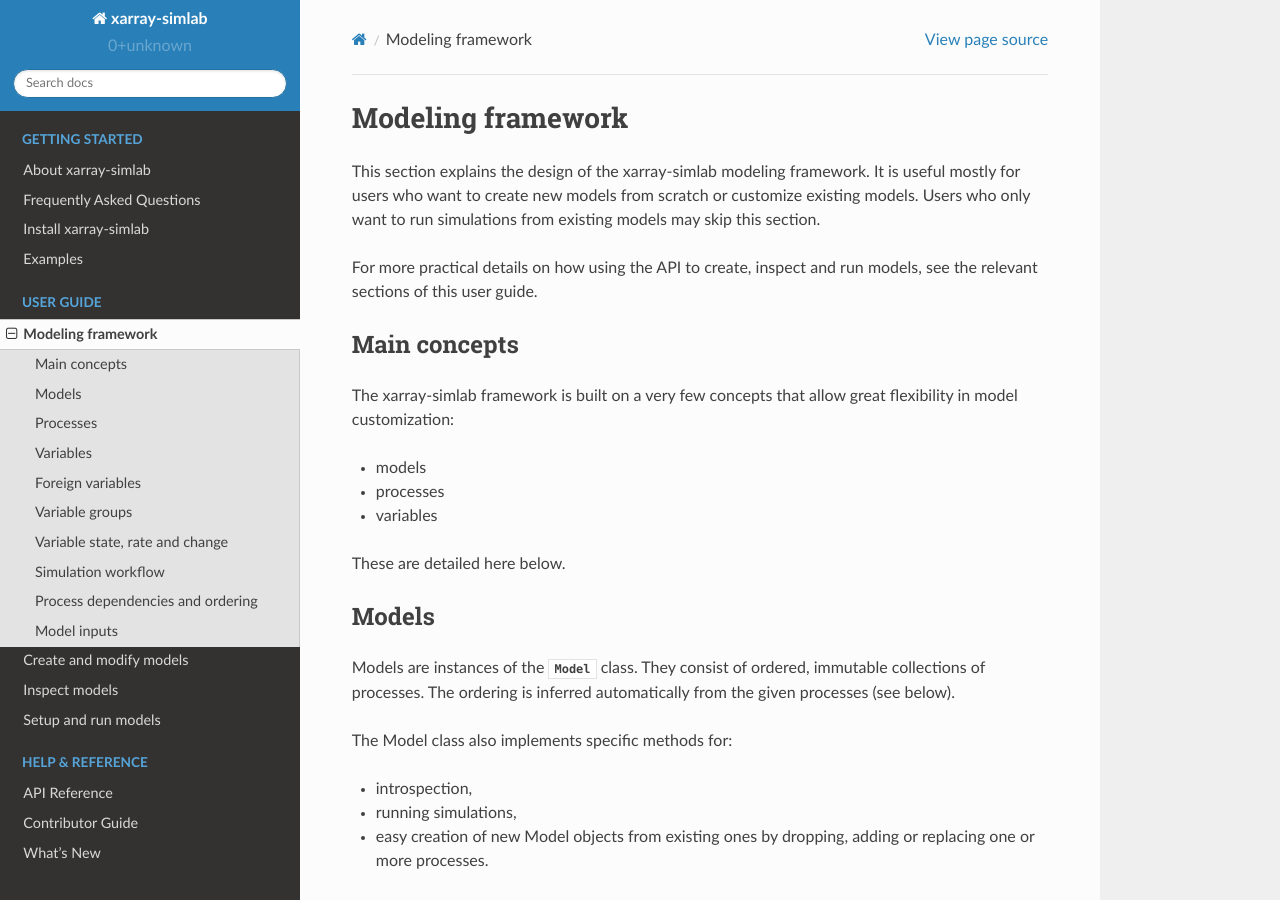
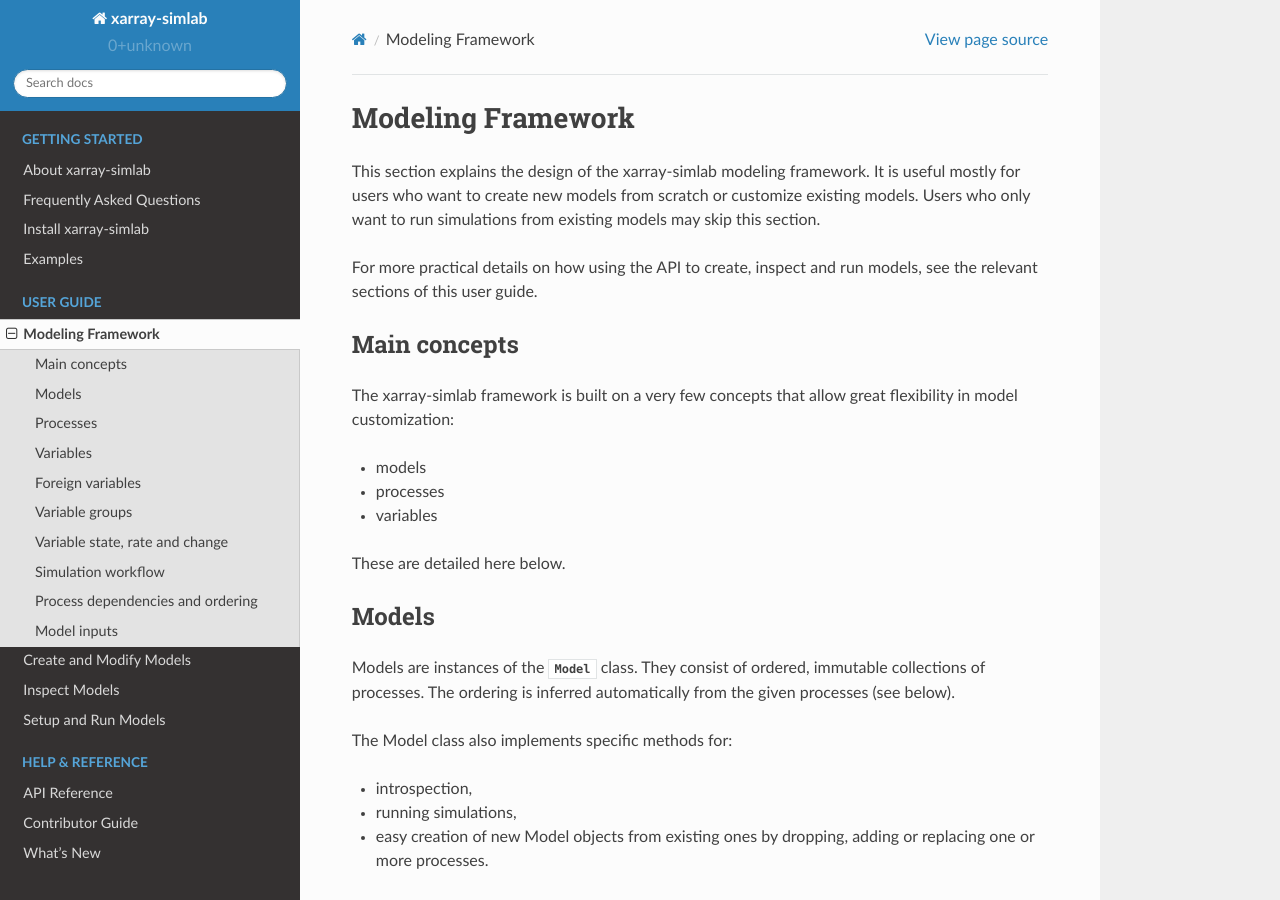
Before and after one commit to xarray-contrib/xarray-simlab, a Sphinx documentation site: the page built from doc/framework.rst, in a window 1280 px wide and 900 px high. Built offline with Sphinx 7.4.7 and the Read the Docs theme 2.0.0, drawn with Linux system fonts in a browser that asks for light colours; pages that are not in the unit, such as notebooks, are missing from menus; the version number could not be read and is left out.

Commit message:
DOC uppercase section titles

```diff
--- a/doc/create_model.rst
+++ b/doc/create_model.rst
@@ -1,6 +1,6 @@
 .. _create_model:
 
-Create and modify models
+Create and Modify Models
 ========================
 
 Like the previous :doc:`framework` section, this section is useful
--- a/doc/framework.rst
+++ b/doc/framework.rst
@@ -1,6 +1,6 @@
 .. _framework:
 
-Modeling framework
+Modeling Framework
 ==================
 
 This section explains the design of the xarray-simlab modeling
--- a/doc/inspect_model.rst
+++ b/doc/inspect_model.rst
@@ -1,6 +1,6 @@
 .. _inspect_model:
 
-Inspect models
+Inspect Models
 ==============
 
 We can inspect xarray-simlab's :class:`~xsimlab.Model` objects in
--- a/doc/run_model.rst
+++ b/doc/run_model.rst
@@ -1,6 +1,6 @@
 .. _run_model:
 
-Setup and run models
+Setup and Run Models
 ====================
 
 This section shows how to create new settings (either from scratch or
```
